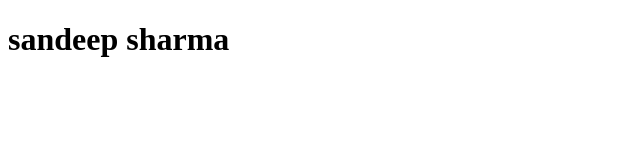
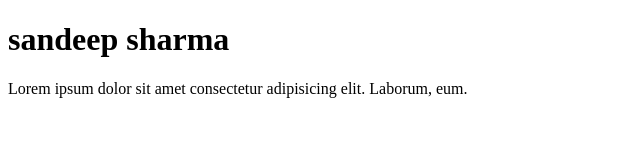
Before and after one commit to sandeepsharma99/mern-10, a plain HTML site: page index.html in a window 1280 px wide. Shown: the whole page, without its empty margins (0-640 px from the left). Drawn offline with Linux system fonts and the light colour scheme.

Commit message:
first change

```diff
--- a/index.html
+++ b/index.html
@@ -7,5 +7,6 @@
 </head>
 <body>
     <h1>sandeep sharma</h1>
+    <p>Lorem ipsum dolor sit amet consectetur adipisicing elit. Laborum, eum.</p>
 </body>
 </html>
```
